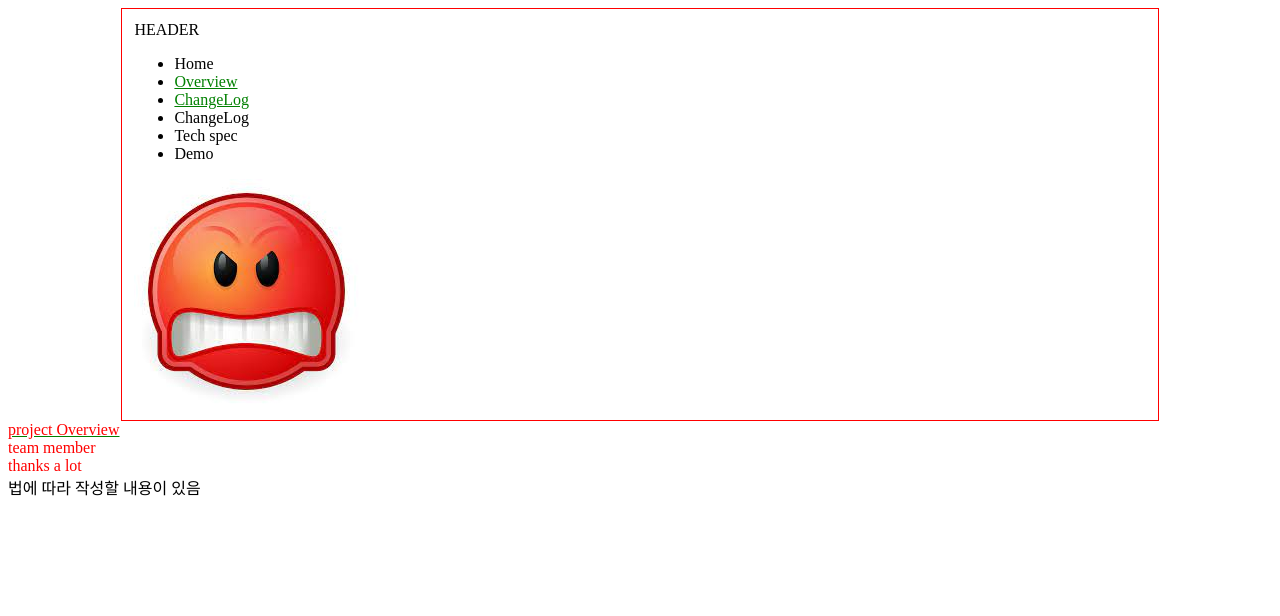
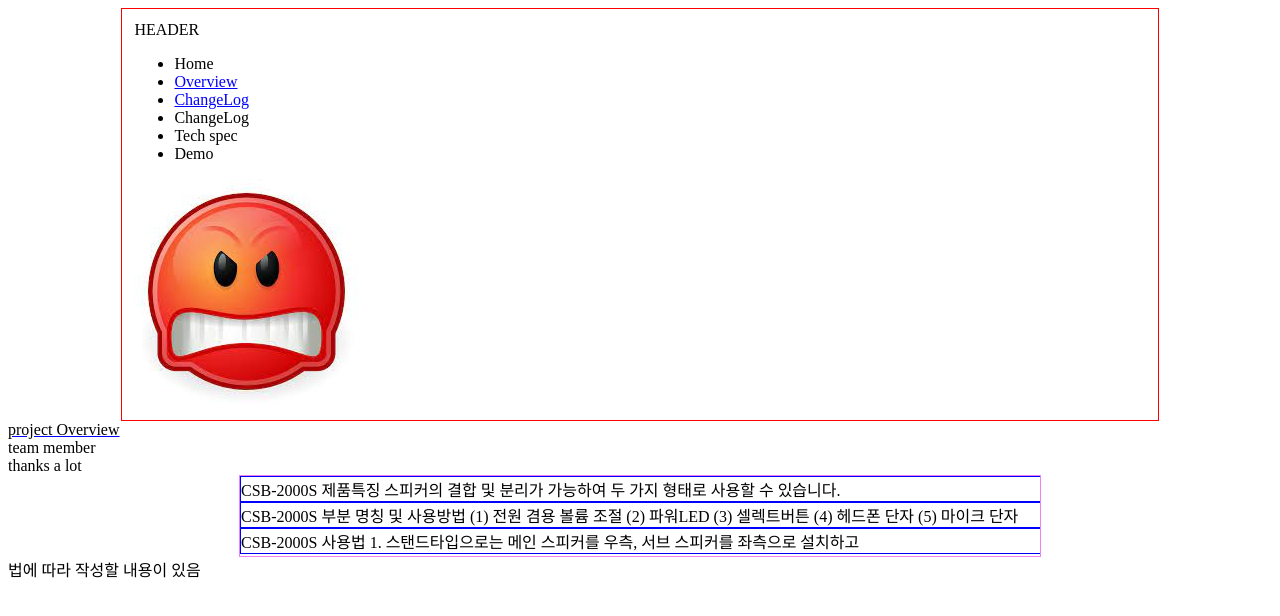
Before and after one commit to woghd8503/HTML_Basic, a plain HTML site: page index.html in a window 1280 px wide. Drawn offline with Linux system fonts and the light colour scheme.

Commit message:
HTML_Basic

```diff
--- a/index.html
+++ b/index.html
@@ -13,12 +13,28 @@
                 width: 80%;
             }
             a{
-                color: green;
+                color: blue;
             }
             article {
-                color: red;
+                color: black;
                 /*width: 240px;
                 height: 120px;*/
+            }
+            footer{
+                clear: both;
+            }
+            .product{
+                border: 1px solid blue;
+                display: block;
+                width: 398%;
+                float: left;
+            }
+            #product-wrapper{
+                border: 1px solid violet;
+                width: 800px;
+                height: 80px;
+                margin: auto;
+                overflow: hidden;
             }
         </style>
 </head>
@@ -43,6 +59,23 @@
         <article>team member</article>
         <article>thanks a lot</article>
     </section>
+    <section id="product-wrapper">
+        <article class="product">
+            CSB-2000S 제품특징
+            스피커의 결합 및 분리가 가능하여 두 가지 형태로 사용할 수 있습니다.
+        </article>
+        <article class="product">
+            CSB-2000S 부분 명칭 및 사용방법
+                (1) 전원 겸용 볼륨 조절
+                (2) 파워LED
+                (3) 셀렉트버튼
+                (4) 헤드폰 단자
+                (5) 마이크 단자
+        </article>
+        <article class="product">
+            CSB-2000S 사용법 1. 스탠드타입으로는 메인 스피커를 우측, 서브 스피커를 좌측으로 설치하고
+        </article>
+    </section>
             <footer>
                 법에 따라 작성할 내용이 있음
             </footer>
```
Also changed, not shown: sample.js (added, +29 -0 lines), script.html (added, +20 -0 lines), struct.js (added, +37 -0 lines).
